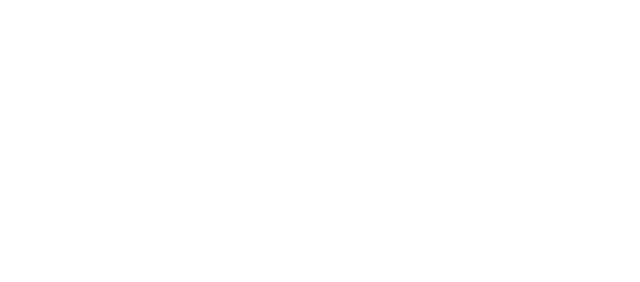
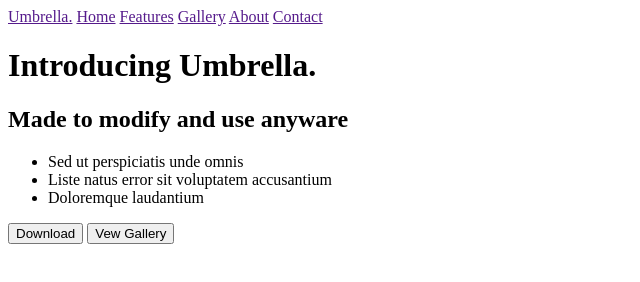
Before and after one commit to LucasStorm/Landing-Page-Project, a plain HTML site: page index.html in a window 1280 px wide. Shown: the whole page, without its empty margins (0-640 px from the left). Drawn offline with Linux system fonts and the light colour scheme.

Commit message:
Finalização HTML
Finalização da estrutura base HTML

```diff
--- a/index.html
+++ b/index.html
@@ -8,17 +8,33 @@
 </head>
 <body>
     <header class="cabeçalho">
-        <nav class="links">
-
+        <nav class="menu_nav">
+            <a href="" class="link_umbrella">Umbrella.</a>
+            <a href="" class="links">Home</a>
+            <a href="" class="links">Features</a>
+            <a href="" class="links">Gallery</a>
+            <a href="" class="links">About</a>
+            <a href="" class="links">Contact</a>
         </nav>
     </header>
-    <main class="conteudo_principal">
+    <main class="conteudo_main">
+        <h1 class="titulo_principal">Introducing <strong>Umbrella.</strong></h1>
+        <h2 class="titulo_secundario">Made to modify and use anyware</h2>
+        <ul>
+            <li class="lista">Sed ut perspiciatis unde omnis</li>
+            <li class="lista">Liste natus error sit voluptatem accusantium</li>
+            <li class="lista">Doloremque laudantium</li>
+        </ul>
+        <button class="botao">Download</button>
+        <button class="botao">Vew Gallery</button>
         <aside class="imagem">
-
+            <!--Pesquisar imagem-->
         </aside>
     </main>
-    <footer class="pontos_de_navegaçao">
-
+    <footer class="3pontinhos_finais">
+        <div class="pontinho"></div>
+        <div class="pontinho"></div>
+        <div class="pontinho"></div>
     </footer>
 </body>
 </html>
```
